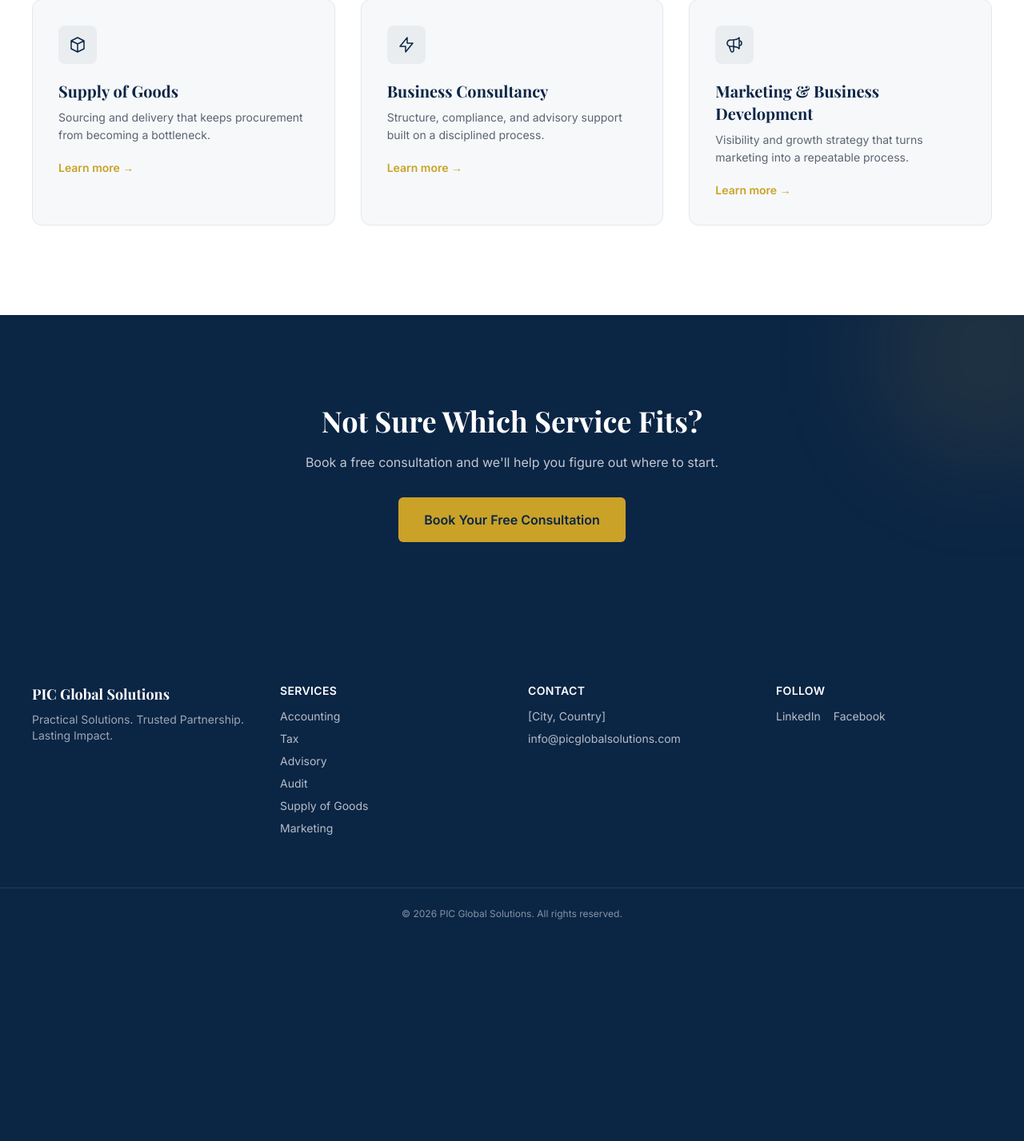
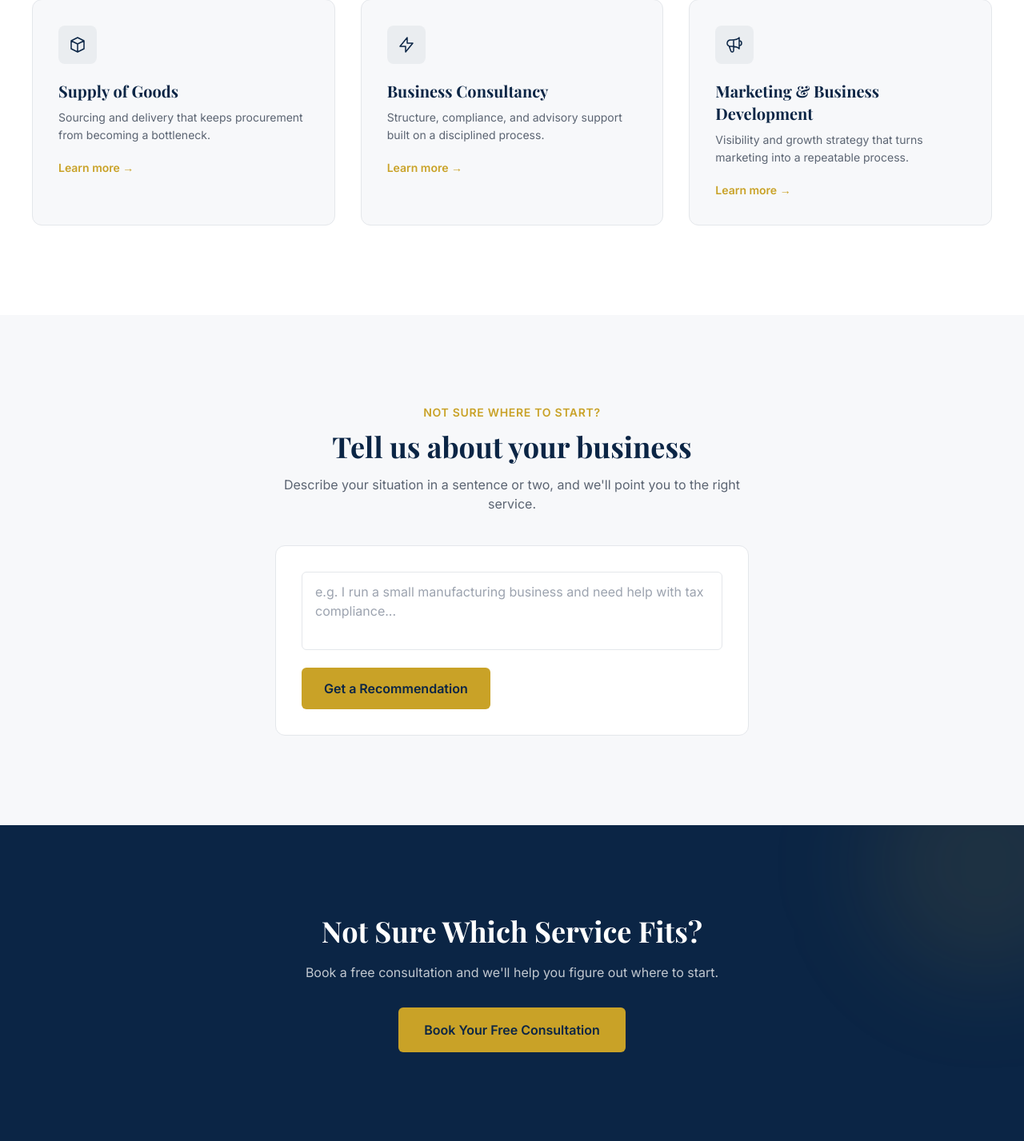
Before and after one commit to gonje15/pic-global-solutions, a Flask app: page /services in a window 1280 px wide. Shown: the part 628-2055 px from the top of the page at 80% size. Before the commit the page ends 1778 px from the top, so only its background shows below. Run offline with Flask 3, Linux system fonts and the light colour scheme; some libraries are stand-ins or nearby versions.

Commit message:
Add Gemini-powered service-fit widget to services page

```diff
--- a/app.py
+++ b/app.py
@@ -1,9 +1,12 @@
 import os
-from flask import Flask, render_template, request, redirect, url_for, flash
+import time
+from flask import Flask, render_template, request, redirect, url_for, flash, jsonify
 from datetime import datetime
 from flask_sqlalchemy import SQLAlchemy
 from flask_mail import Mail, Message
 from dotenv import load_dotenv
+from google import genai
+from google.genai import errors
 
 load_dotenv()  # reads variables from .env into the environment
 
@@ -22,6 +25,7 @@ app.config['MAIL_DEFAULT_SENDER'] = os.environ.get('MAIL_USERNAME')
 
 db = SQLAlchemy(app)
 mail = Mail(app)
+gemini_client = genai.Client(api_key=os.environ.get('GEMINI_API_KEY'))
 
 
 # --- Database Model ---
@@ -34,11 +38,26 @@ class ContactSubmission(db.Model):
     submitted_at = db.Column(db.DateTime, default=datetime.utcnow)
 
 
+# --- Gemini Helper ---
+def ask_gemini(prompt, retries=3):
+    for attempt in range(retries):
+        try:
+            response = gemini_client.models.generate_content(
+                model='gemini-3.6-flash',
+                contents=prompt
+            )
+            return response.text
+        except errors.ServerError:
+            time.sleep(2 * (attempt + 1))
+    return None
+
+
 @app.context_processor
 def inject_year():
     return {'current_year': datetime.now().year}
 
 
+# --- Page Routes ---
 @app.route('/')
 def home():
     return render_template('index.html')
@@ -101,5 +120,34 @@ def supply():
     return render_template('services/supply.html')
 
 
+# --- API Routes ---
+@app.route('/api/service-fit', methods=['POST'])
+def service_fit():
+    data = request.get_json()
+    description = (data.get('description') or '').strip()
+
+    if not description:
+        return jsonify({'error': 'Please describe your business situation first.'}), 400
+
+    if len(description) > 500:
+        return jsonify({'error': 'Please keep your description under 500 characters.'}), 400
+
+    prompt = f"""You are a service-recommendation assistant for P.I.C Global Solutions, a consultancy offering exactly three services:
+1. Supply of Goods — sourcing and procurement of goods
+2. Business Consultancy & Advisory — accounting, tax, audit, business strategy
+3. Marketing & Business Development — visibility, lead generation, growth strategy
+
+Based on the business situation below, recommend ONE of these three services (or note if it's a mix of two, but never all three). Keep your response to 2-3 friendly, specific sentences. Do not recommend anything outside this list of three services, and do not make claims about pricing or timelines.
+
+Business situation: {description}"""
+
+    result = ask_gemini(prompt)
+
+    if result is None:
+        return jsonify({'error': 'Our assistant is temporarily busy. Please try again in a moment.'}), 503
+
+    return jsonify({'recommendation': result})
+
+
 if __name__ == '__main__':
     app.run(debug=True)
--- a/templates/services/index.html
+++ b/templates/services/index.html
@@ -53,6 +53,92 @@
   </div>
 </section>
 
+
+<!-- ============ 2.5 SERVICE-FIT WIDGET ============ -->
+<section class="bg-bg-light">
+  <div class="max-w-2xl mx-auto px-6 md:px-10 py-20 md:py-28">
+    <div class="text-center mb-10 fade-up">
+      <p class="text-gold font-semibold text-sm uppercase tracking-wider mb-3">Not Sure Where to Start?</p>
+      <h2 class="font-display text-3xl md:text-4xl font-bold text-navy">Tell us about your business</h2>
+      <p class="mt-4 text-text-muted">Describe your situation in a sentence or two, and we'll point you to the right service.</p>
+    </div>
+
+    <div class="fade-up bg-white rounded-xl border border-border-hairline p-6 md:p-8">
+      <textarea
+        id="service-fit-input"
+        rows="3"
+        maxlength="500"
+        placeholder="e.g. I run a small manufacturing business and need help with tax compliance..."
+        class="w-full px-4 py-3 rounded-md border border-border-hairline focus:outline-none focus:ring-2 focus:ring-gold/40 resize-none"
+      ></textarea>
+
+      <button
+        id="service-fit-button"
+        class="mt-4 inline-flex items-center px-7 py-3.5 rounded-md bg-gold text-navy font-semibold hover:brightness-95 transition disabled:opacity-50 disabled:cursor-not-allowed"
+      >
+        Get a Recommendation
+      </button>
+
+      <div id="service-fit-result" class="mt-6 hidden">
+        <div class="bg-bg-light rounded-lg border border-border-hairline p-5">
+          <p class="text-sm font-semibold text-gold uppercase tracking-wider mb-2">Our Suggestion</p>
+          <p id="service-fit-text" class="text-navy leading-relaxed"></p>
+        </div>
+      </div>
+
+      <div id="service-fit-error" class="mt-4 hidden text-sm text-red-600"></div>
+    </div>
+  </div>
+</section>
+
+<script>
+  document.getElementById('service-fit-button').addEventListener('click', async function () {
+    const input = document.getElementById('service-fit-input');
+    const button = document.getElementById('service-fit-button');
+    const resultBox = document.getElementById('service-fit-result');
+    const resultText = document.getElementById('service-fit-text');
+    const errorBox = document.getElementById('service-fit-error');
+
+    const description = input.value.trim();
+
+    resultBox.classList.add('hidden');
+    errorBox.classList.add('hidden');
+
+    if (!description) {
+      errorBox.textContent = 'Please describe your business situation first.';
+      errorBox.classList.remove('hidden');
+      return;
+    }
+
+    button.disabled = true;
+    button.textContent = 'Thinking...';
+
+    try {
+      const response = await fetch("{{ url_for('service_fit') }}", {
+        method: 'POST',
+        headers: { 'Content-Type': 'application/json' },
+        body: JSON.stringify({ description: description })
+      });
+
+      const data = await response.json();
+
+      if (!response.ok) {
+        errorBox.textContent = data.error || 'Something went wrong. Please try again.';
+        errorBox.classList.remove('hidden');
+      } else {
+        resultText.textContent = data.recommendation.replace(/\*\*/g, '');
+        resultBox.classList.remove('hidden');
+      }
+    } catch (err) {
+      errorBox.textContent = 'Could not reach the server. Please try again.';
+      errorBox.classList.remove('hidden');
+    } finally {
+      button.disabled = false;
+      button.textContent = 'Get a Recommendation';
+    }
+  });
+</script>
+
 <!-- ============ 3. CLOSING CTA ============ -->
 <section class="bg-navy text-white relative overflow-hidden">
   <div class="absolute -top-24 -right-24 h-72 w-72 rounded-full bg-gold/10 blur-3xl"></div>
```
Also changed, not shown: requirements.txt (+24 -0 lines), test_gemini.py (added, +25 -0 lines).
